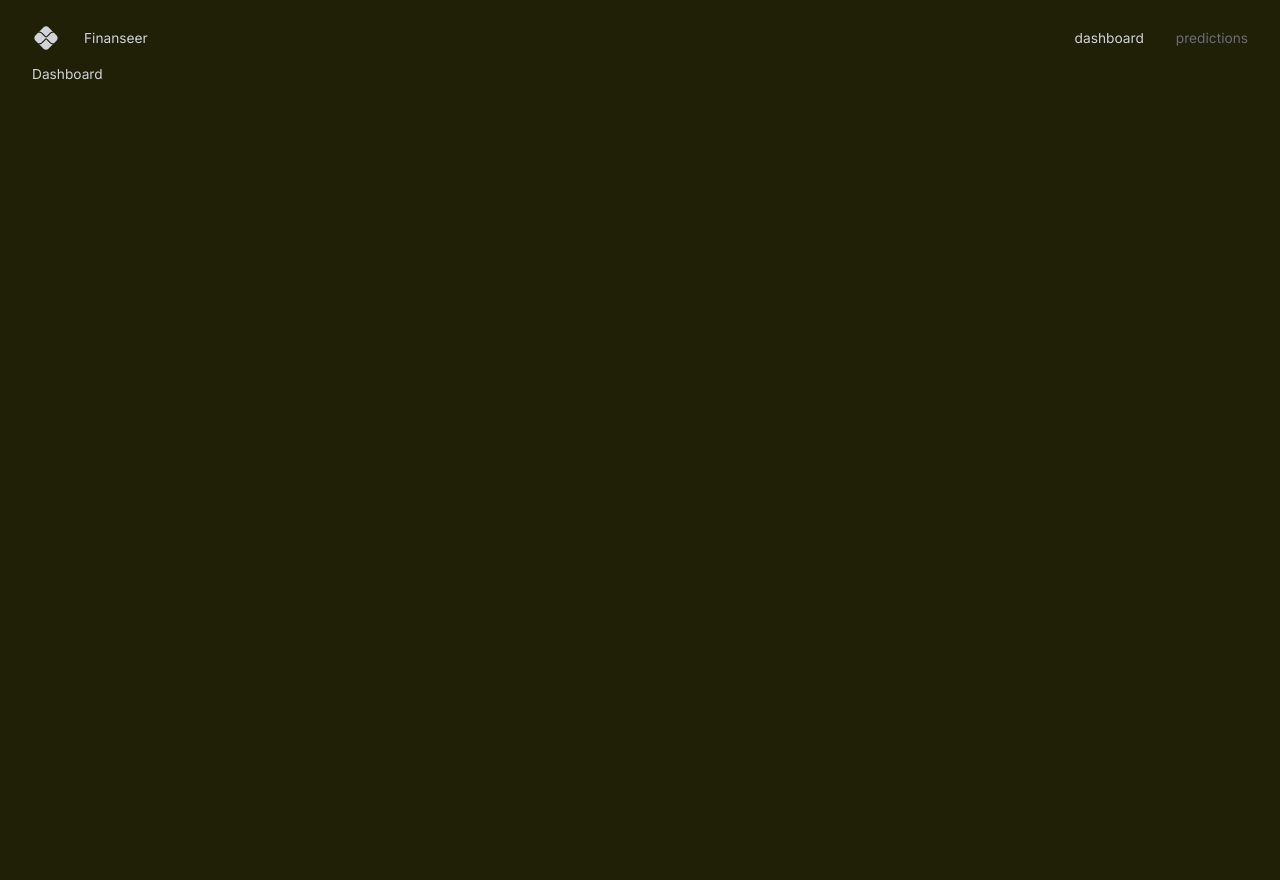
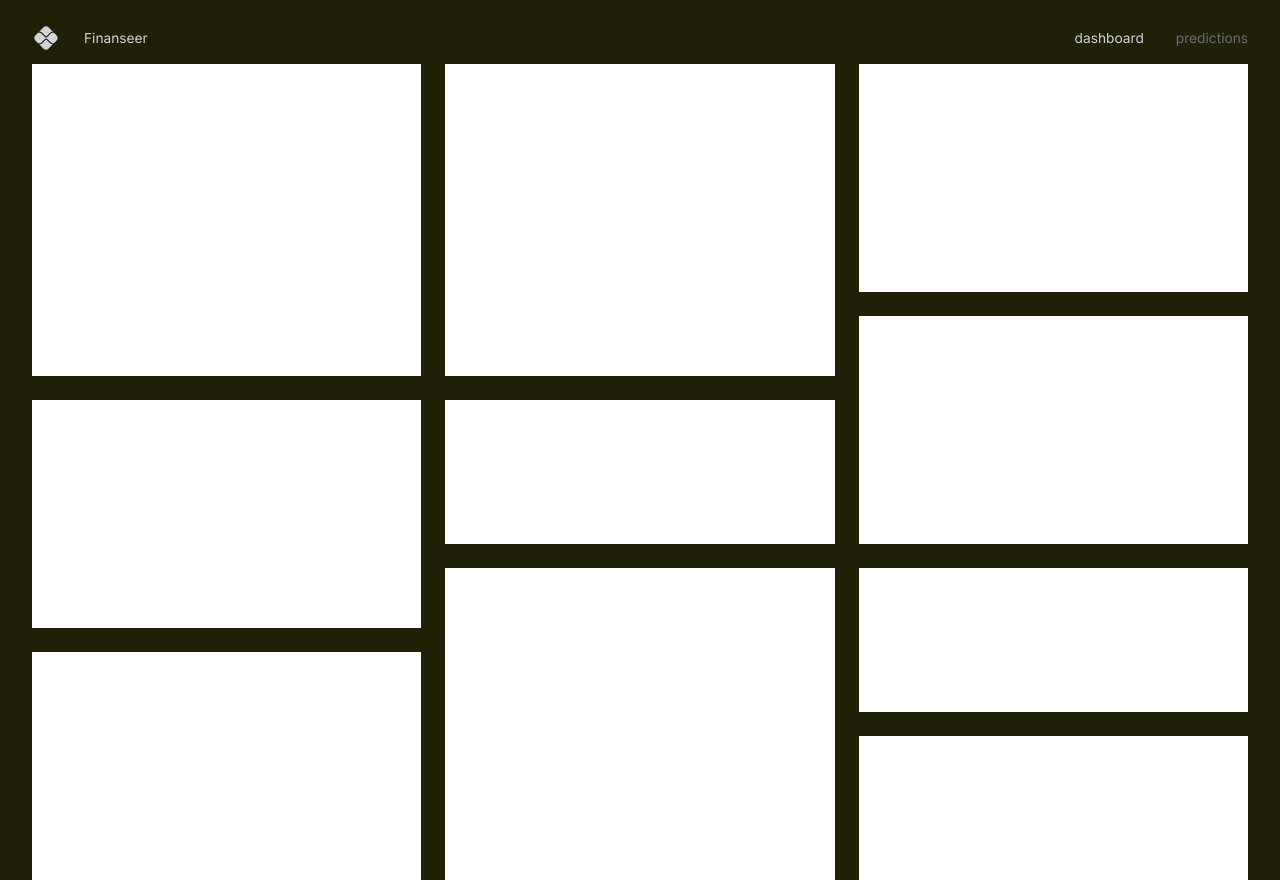
Before and after one commit to Messyas/FinanceDashboard, a React (Vite) app in the folder client/: page / in a window 1280 px wide. Before the commit the page ends 800 px from the top, so only its background shows below. Built offline with nearby package versions, Linux system fonts and the light colour scheme; the HTML template or start-up script is replaced by a standard one.

Commit message:
DashBoard tamanho minimo e maximo

```diff
--- a/client/src/scenes/dashboard/index.tsx
+++ b/client/src/scenes/dashboard/index.tsx
@@ -1,10 +1,88 @@
 
-import { Box, useTheme } from "@mui/material";
+import { Box, useMediaQuery, useTheme } from "@mui/material";
 
 type Props = {};
 
+const gridTemplateLargeScreens = `
+    "a b c"
+    "a b c"
+    "a b c"
+    "a b f"
+    "d e f"
+    "d e f"
+    "d h i"
+    "g h i"
+    "g h j"
+    "g h j"
+`;
+
+const gridTemplateSmallScreens = `
+"a"
+"a"
+"a"
+"a"
+"b"
+"b"
+"b"
+"b"
+"c"
+"c"
+"c"
+"c"
+"d"
+"d"
+"d"
+"e"
+"e"
+"f"
+"f"
+"f"
+"g"
+"g"
+'g"
+"h"
+"h"
+"h"
+"h"
+"i"
+"i"
+"j"
+"j"
+`;
+
 const Dashboard = (props: Props) => {
+    const isAboveMediumScreens = useMediaQuery("(min-width: 1200px)")
     const { palette } = useTheme();
-    return <Box color={palette.grey[300]}>Dashboard</Box>;
+    return (
+    <Box
+    width="100%"
+    height="100%"
+    display="grid"
+    gap="1.5rem"
+    sx={
+        isAboveMediumScreens ?{
+        gridTemplateColumns: "repeat(3, minmax(370px, 1fr))",
+        gridTemplateRows: "repeat(10, minmax(60px, 1fr))",
+        gridTemplateAreas: gridTemplateLargeScreens,
+        } : {
+            gridTemplateColumns: "1fr",
+            gridTemplateRows: "80px",
+            gridTemplateAreas : gridTemplateSmallScreens
+        }
+    }
+    >
+        <Box  bgcolor="#fff" gridArea="a"></Box>
+        <Box  bgcolor="#fff" gridArea="b"></Box>
+        <Box  bgcolor="#fff" gridArea="c"></Box>
+        <Box  bgcolor="#fff" gridArea="d"></Box>
+        <Box  bgcolor="#fff" gridArea="e"></Box>
+        <Box  bgcolor="#fff" gridArea="f"></Box>
+        <Box  bgcolor="#fff" gridArea="g"></Box>
+        <Box  bgcolor="#fff" gridArea="h"></Box>
+        <Box  bgcolor="#fff" gridArea="i"></Box>
+        <Box  bgcolor="#fff" gridArea="j"></Box>
+
+    </Box>
+  );
 };
 export default Dashboard;
```
